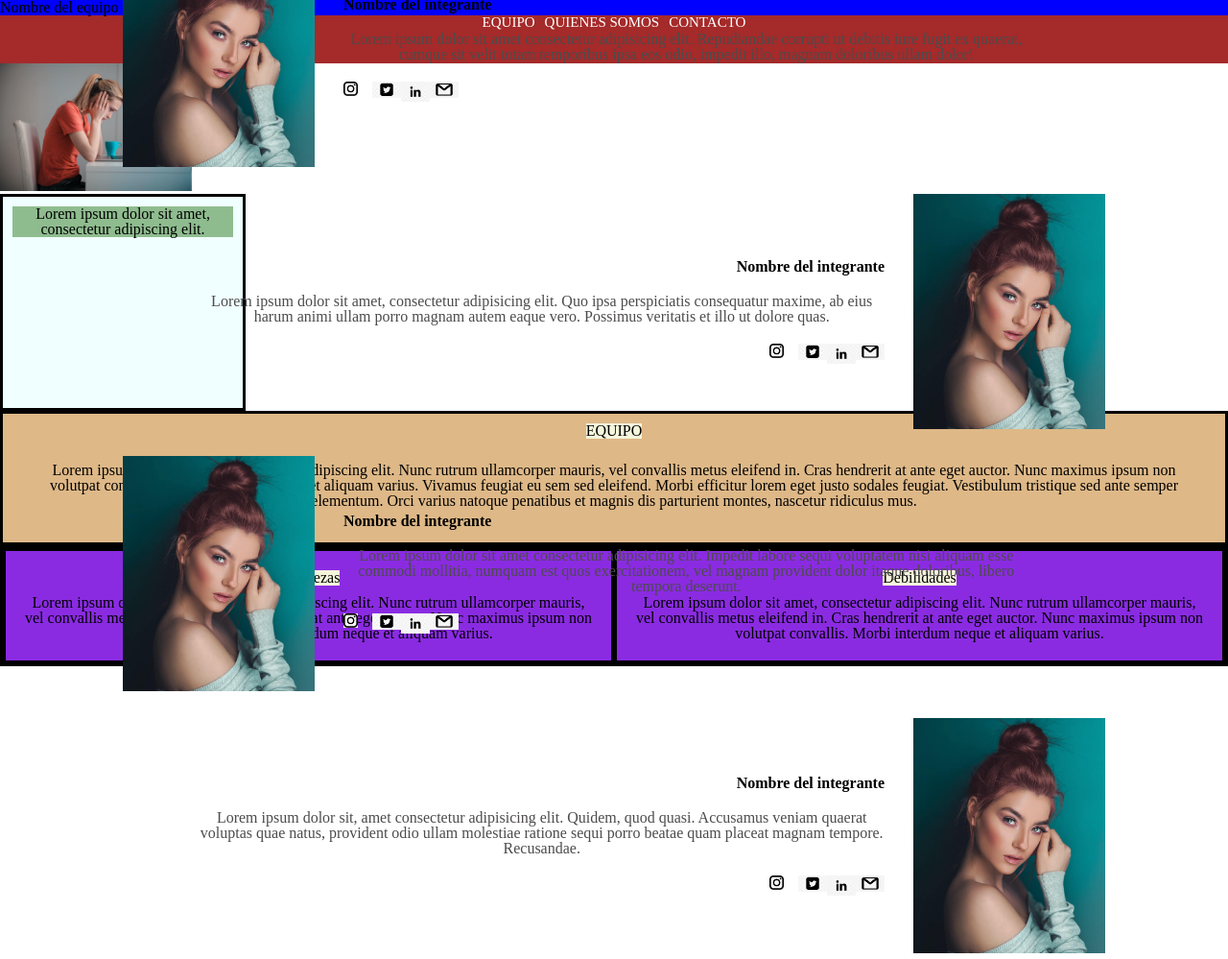
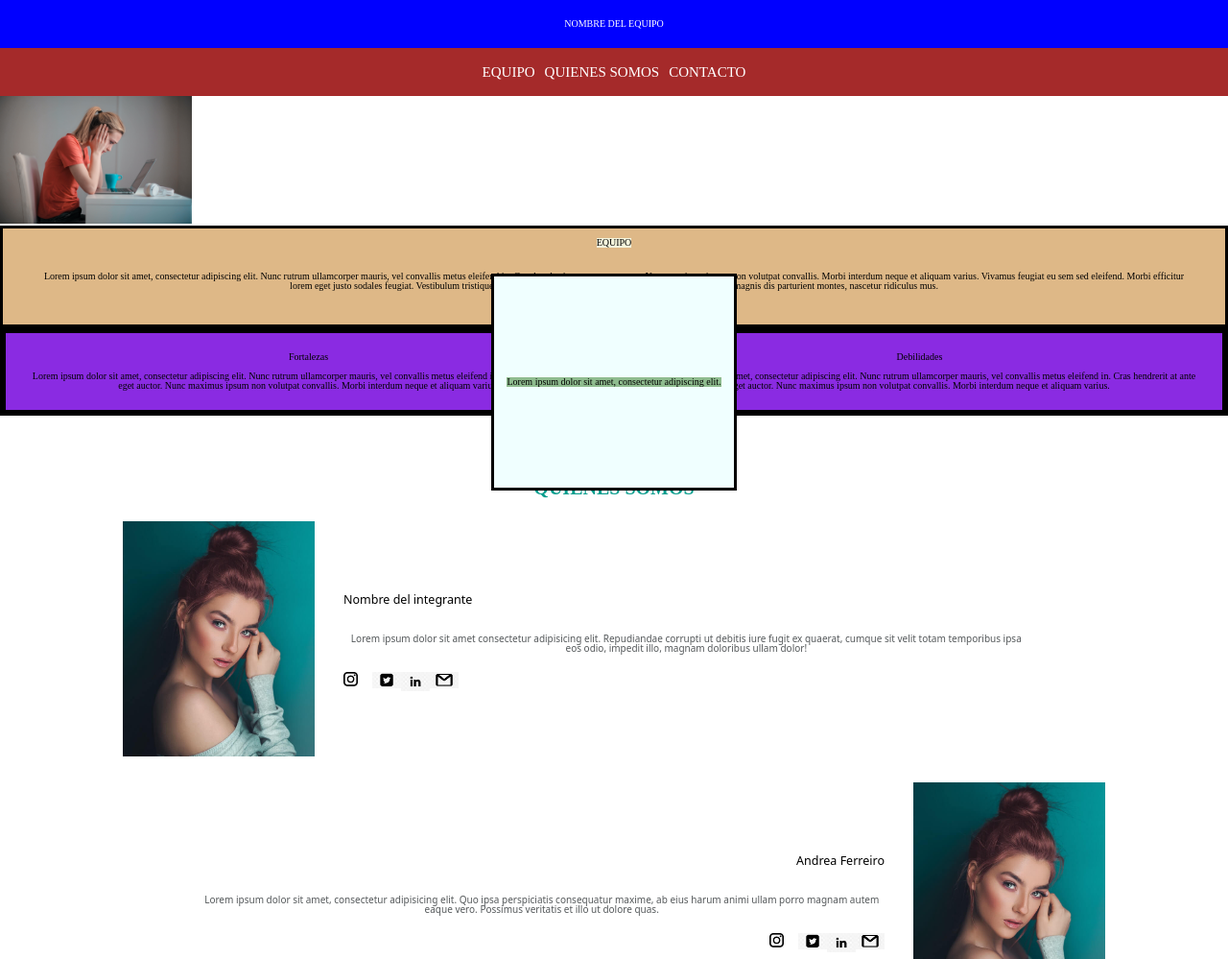
Before and after one commit to Adalab/project-promo-t-module-1-team-4, a plain HTML site: page index.html in a window 1280 px wide. Shown: the top 999 px of the page at 96% size. Drawn offline with Linux system fonts and the light colour scheme.

Commit message:
change section3´s height

```diff
--- a/index.html
+++ b/index.html
@@ -29,11 +29,12 @@
     <main>
 
         <section class="equipo">
+            <section class="cuadrosuperior">
                 <p class="parrafo1">Lorem ipsum dolor sit amet, consectetur adipiscing elit.</p>
             </section>
 
             <section class="box1">
-                <h3>EQUIPO</h3>
+                    <h3 class="tituloseccion1">EQUIPO</h3>
                     <p class="parrafo2">
                         Lorem ipsum dolor sit amet, consectetur adipiscing elit. Nunc rutrum ullamcorper mauris, vel convallis metus
                         eleifend in. Cras hendrerit at ante eget auctor. Nunc maximus ipsum non volutpat convallis. Morbi interdum neque
@@ -42,6 +43,8 @@
                         ante semper elementum. Orci varius natoque penatibus et magnis dis parturient montes, nascetur ridiculus mus.
                     </p>
             </section>
+        </section>
+
 
         <section class="fortydeb">
             <section class="fortalezas"><h3 class="titulof">Fortalezas</h3>
@@ -55,8 +58,12 @@
             varius.</p>
             </section>
         </section>
+
+
         <section class="quienessomos">
             <h3 class="tituloseccion3">Quiénes somos</h3>
+
+
             <article class="articulosec3">
                 <div>
                     <img class="retrato1" src="./img/retratochicacomprimido.jpeg" alt=""/>
@@ -76,13 +83,15 @@
                     </div>
                 </section>
             </article>
+
+
             <article class="articulosec3">
                 <div class="imagenesderecha">
                     <img class="retrato" src="./img/retratochicacomprimido.jpeg" alt=""/>
                 </div>
                 <section class="datosintpares">
                     <div class="integrante">
-                        <p>Nombre del integrante</p>
+                        <p>Andrea Ferreiro</p>
                     </div>
                     <div class="descripcionint">
                         <p>Lorem ipsum dolor sit amet, consectetur adipisicing elit. Quo ipsa perspiciatis consequatur maxime, ab eius harum animi ullam porro magnam autem eaque vero. Possimus veritatis et illo ut dolore quas.</p>
@@ -95,6 +104,8 @@
                     </div>
                 </section>
             </article>
+
+
             <article class="articulosec3">
                 <div>
                     <img class="retrato" src="./img/retratochicacomprimido.jpeg" alt=""/>
@@ -114,6 +125,8 @@
                     </div>
                 </section>
             </article>
+
+
             <article class="articulosec3" class="impar">
                 <div class="imagenesderecha">
                     <img class="retrato" src="./img/retratochicacomprimido.jpeg" alt=""/>
@@ -133,6 +146,8 @@
                     </div>
                 </section>
             </article>
+
+
             <article class="articulosec3" class="par">
                 <div>
                     <img class="retrato" src="./img/retratochicacomprimido.jpeg" alt=""/>
@@ -152,6 +167,8 @@
                     </div>
                 </section>
             </article>
+
+
             <article class="articulosec3" class="impar">
                 <div class="imagenesderecha">
                     <img class="retrato" src="./img/retratochicacomprimido.jpeg" alt=""/>
@@ -171,6 +188,8 @@
                     </div>
                 </section>
             </article>
+
+
             <article class="articulosec3" class="par">
                 <div>
                     <img class="retrato" src="./img/retratochicacomprimido.jpeg" alt=""/>
@@ -192,7 +211,6 @@
             </article>
         </section>
     </main>
-
     <footer class="footer">
         <p class="footer1">Nombre del grupo © 2018</p>
         <nav class="navfooter">
--- a/style.css
+++ b/style.css
@@ -1,4 +1,5 @@
 :root{
+    font-size: 62.5%;
     /*Variables colores*/
     --colorprimario: black;
     --colorsecundario: white;
@@ -16,19 +17,34 @@
 
 }
 .nombre{
-    background-color: blue;
+    background-color: var(--blue-green);
+    display: flex;
+    justify-content: center;
+    align-items: center;
+    height: 50px;
+    font-size: 1rem;
+    line-height: 3rem;
+    color: var(--colorsecundario);
+    /**Falta la fuente Rubik**/
+    text-transform: uppercase;
+
 }
 .menunav{
-    background-color: brown;
+    background-color: var(--aqua);
     height: 50px;
+    display: flex;
     align-items: center;
     justify-content: center;
+    line-height: 1.875rem;
+    font-size: 0.938rem;
+    color: var(--colorsecundario);
+
 }
 .listanav{
     display: flex;
     list-style: none;
     gap: 10px;
-    font-size: 15px;
+    font-size: 0.938rem;
     justify-content: center;
     text-transform: uppercase ;
 }
@@ -37,19 +53,27 @@ nav a{
     color: white;
 }
 .imagen{
-    width: 200px;
-}
-.quienessomos{
-    background-color: darkgreen;
-    height: 200px;
+    width: 100%;
+
 }
  /*Sección equipo*/
-.equipo{
+ .equipo{
+    display: flex;
+    justify-content: center;
+    align-items: center;
+ }
+.cuadrosuperior{
     background-color: coral;
     border: solid black;
     height: 30px;
     padding: 10px ;
     width: 230px;
+    position: absolute;
+    top: 285px;
+    display: flex;
+    justify-content: center;
+    align-items: center;
+
 }
 
 .parrafo1 {
@@ -64,7 +88,7 @@ nav a{
     padding: 10px;
 }
 
-h3 {
+.tituloseccion1 {
     background-color: beige;
     width: min-content;
     margin: auto;
@@ -108,10 +132,73 @@ padding:20px;
 margin-bottom:10px;
 }
 
+/*SECCIÓN 3: QUIENES SOMOS*/
+.quienessomos{
+    background-color: var(--colorsecundario);
+    margin-top: 20px;
+    padding-top: 30px ;
+    padding-bottom: 45px; ;
+    display: flex;
+    flex-direction: column;
+    justify-content: center;
+    align-items: center;
+    gap: 25px;
+}
+.tituloseccion3{
+    text-transform: uppercase;
+    font-weight: bold;
+    font-size: 20px;
+    width: 80%;
+    display: flex;
+    align-items: center;
+    justify-content: center;
+    color: var(--blue-green);
+}
+.articulosec3{
+    display: flex;
+    flex-direction: column;
+    align-items: center;
+    width: 70%;
+    gap: 20px;
+}
+.datosint, .datosintpares{
+    display: flex;
+    flex-direction: column;
+    align-items: center;
+    gap: 20px;
+}
+.integrante{
+    line-height: 2.813rem;
+    color: var(--colorprimario);
+    font-family: system-ui, -apple-system, BlinkMacSystemFont, 'Segoe UI', Roboto, Oxygen, Ubuntu, Cantarell, 'Open Sans', 'Helvetica Neue', sans-serif;
+    font-size: 1.25rem;
 
-@media (min-width:768px) {
-    .fortydeb{
-    display:flex;}
+}
+.descripcionint{
+    display: flex;
+    align-items: center;
+    width: 90%;
+    color: rgb(77, 75, 75);
+    text-align: center;
+    color: var(--gunmetal);
+    font-family: system-ui, -apple-system, BlinkMacSystemFont, 'Segoe UI', Roboto, Oxygen, Ubuntu, Cantarell, 'Open Sans', 'Helvetica Neue', sans-serif;
+    font-size: 1rem;
+}
+.retrato, .retrato1{
+    width: 200px;
+}
+.containerrrss{
+    display: flex;
+    justify-content: center;
+
+}
+.rrss{
+    width: 30px;
+    color: var(--blue-green);
+}
+.rrss1{
+    width: 15px;
+    color: var(--blue-green);
 }
 
 /* Sección footer*/
@@ -123,7 +210,6 @@ margin-bottom:10px;
     align-items: center;
     width: 100%;
     height: 160px;
-    bottom: 0;
 }
 
 .footer1 {
@@ -152,57 +238,3 @@ margin-bottom:10px;
     height: 40px;
     margin: 10px auto;
 }
-/*SECCIÓN 3: QUIENES SOMOS*/
-.quienessomos{
-    background-color: var(--colorsecundario);
-    padding-top: 30px ;
-    padding-bottom: 45px; ;
-    display: flex;
-    flex-direction: column;
-    justify-content: center;
-    align-items: center;
-    gap: 25px;
-}
-.tituloseccion3{
-    text-transform: uppercase;
-    font-weight: bold;
-    font-size: 20px;
-}
-.articulosec3{
-    display: flex;
-    flex-direction: column;
-    align-items: center;
-    width: 70%;
-    gap: 20px;
-}
-.datosint, .datosintpares{
-    display: flex;
-    flex-direction: column;
-    align-items: center;
-    gap: 20px;
-}
-.integrante{
-    font-weight: bold;
-
-}
-.descripcionint{
-    display: flex;
-    align-items: center;
-    width: 90%;
-    color: rgb(77, 75, 75);
-    text-align: center;
-}
-.retrato, .retrato1{
-    width: 200px;
-}
-.containerrrss{
-    display: flex;
-    justify-content: center;
-
-}
-.rrss{
-    width: 30px;
-}
-.rrss1{
-    width: 15px;
-}
--- a/tablet.css
+++ b/tablet.css
@@ -45,7 +45,7 @@ nav a {
     width: 200px;
 }
 
-.equipo {
+.cuadrosuperior {
     background-color: azure;
     height: 200px;
 }
```
Lines whose indentation alone changed are shown as unchanged.
